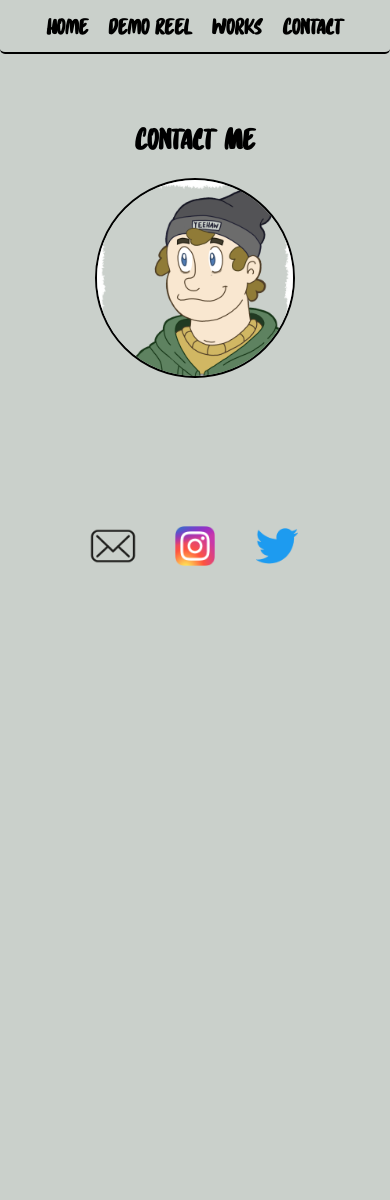
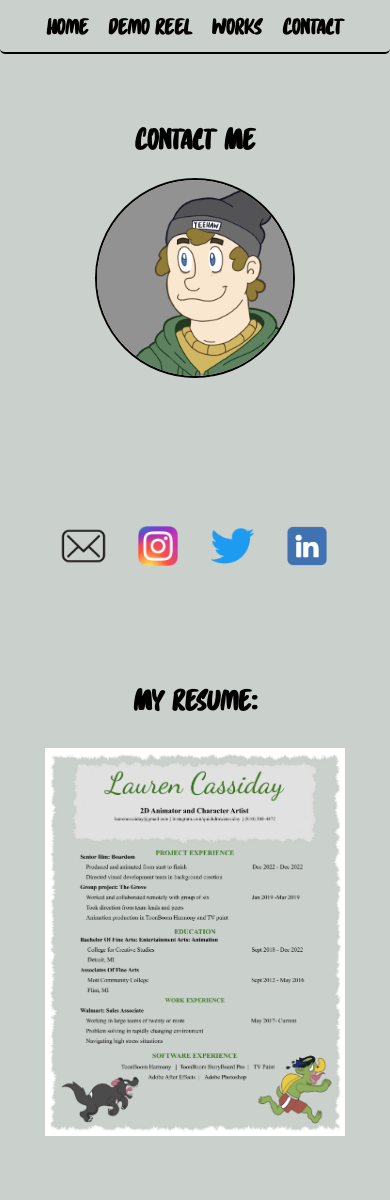
Before and after one commit to WrecksForLife/gridPortfolio, a plain HTML site: page contact.html in a window 390 px wide. Before the commit the page ends 844 px from the top, so only its background shows below. Drawn offline with Linux system fonts and the light colour scheme.

Commit message:
updated last minute changes

```diff
--- a/contact.html
+++ b/contact.html
@@ -24,7 +24,7 @@
         <h3 class="header">Contact Me</h3>
         <img
           id="profile-photo"
-          src="./img/work/website icon UPDATES.png"
+          src="./img/work/website_icon_2.png"
           alt="Personal Avatar"
         />
         <div class="mail">
@@ -68,6 +68,31 @@
         <div class="handle-twitter">
           <h2 class="handles">Twitter:</h2>
         </div>
+
+        <div class="linkedin">
+          <a href="https://www.linkedin.com/in/lauren-cassiday-2294ba257/">
+            <img
+              class="contact-icon"
+              id="linkedin-icon"
+              src="./img/work/Linkedin-logo-on-transparent-Background-PNG-.png"
+              alt="My LinkedIn"
+            />
+          </a>
+        </div>
+        <div class="handle-linkedin">
+          <h2 class="handles">LinkedIn:</h2>
+        </div>
+      </div>
+    </div>
+
+    <div class="resume-container">
+      <div class="resume">
+        <h2 id="myresume">My Resume:</h2>
+        <img
+          id="resumephoto"
+          src="./img/work/Updated_resume_10-11-22.png"
+          alt=""
+        />
       </div>
     </div>
 
--- a/css/contact.css
+++ b/css/contact.css
@@ -79,7 +79,7 @@ nav ul li {
 
 .contact-info {
     display: grid;
-    grid-template-columns: 33% 33% 33%;
+    grid-template-columns: 25% 25% 25% 25%;
     grid-template-rows: 1fr 5fr 1fr 1fr 0.5fr 1fr ;
     justify-content: center;
     align-items: center;
@@ -95,7 +95,7 @@ nav ul li {
     height: auto;
     width: 255px;
     border-radius: 50%;
-    grid-column: 1 / 4;
+    grid-column: 1 / 5;
     grid-row: 2 / 3;
     margin: auto;
 }
@@ -135,8 +135,19 @@ nav ul li {
     grid-row: 4 / 6;
 }
 
+.contact-info .linkedin {
+    grid-column: 4 / 5;
+    grid-row: 5 / 7;
+    margin: auto;
+}
+
+.contact-info .handle-linkedin {
+    grid-column: 4 / 5;
+    grid-row: 4 / 6;
+}
+
 .contact-info h3 {
-    grid-column: 1 / 4;
+    grid-column: 1 / 5;
     margin: auto;
     font-family: 'Daft', sans-serif;
     font-size: 3.3rem;
@@ -162,6 +173,35 @@ nav ul li {
 
 }
 
+.resume-container {
+    margin: auto;
+    margin-top: 4rem;
+    min-width: 50%;
+    max-width: 60%;
+}
+
+#myresume {
+    line-height: 2rem;
+    font-size: 3rem;
+    color: #000;
+    font-family: 'Daft', sans-serif;
+    padding: 2rem;
+}
+
+.resume {
+    display: flex;
+    flex-direction: column;
+    margin: auto;
+    justify-content: center;
+    align-items: center;
+    padding-bottom: 4rem;
+}
+
+#resumephoto {
+    width: 700px;
+    height: auto;
+}
+
 #email-icon{
     height: 70px;
     width: auto;
@@ -173,6 +213,11 @@ nav ul li {
 }
 
 #twitter-icon {
+    height: 70px;
+    width: auto;
+}
+
+#linkedin-icon {
     height: 70px;
     width: auto;
 }
@@ -242,6 +287,10 @@ nav ul li {
         font-size: 20px;
     }
 
+    .contact-info .handles {
+        font-size: 2rem;
+    }
+
     .left-footer, .right-footer {
         font-size: 16px
     }
@@ -270,6 +319,11 @@ nav ul li {
 
     .header {
         grid-column: 1 / 4;
+    }
+
+    #resumephoto {
+        width: 500px;
+        height: auto;
     }
 }
 
@@ -318,8 +372,18 @@ nav ul li {
         width: auto;
     }
 
+    #myresume {
+        font-size: 2rem;
+    }
+
 }
 
+@media screen and (max-width: 530px) {
+    #resumephoto {
+        width: 400px;
+        height: auto;
+    }
+}
 @media screen and (max-width: 500px) {
     #profile-photo {
         height: auto;
@@ -340,10 +404,20 @@ nav ul li {
         height: 40px;
         width: auto;
     }
+
+    #linkedin-icon {
+        height: 50px;
+        width: auto;
+    }
 }
 
 @media screen and (max-width: 410px) {
     nav a {
         font-size: 24px;
     }
+
+    #resumephoto {
+        width: 300px;
+        height: auto;
+    }
 }
--- a/css/works.css
+++ b/css/works.css
@@ -318,6 +318,7 @@ nav ul li {
     max-width: 60%;
     align-items: center;
     justify-content: space-between;
+    color: #000;
 }
 
 .right-footer {
```
Also changed, not shown: css/style.css (+6 -3 lines), demoreel.html (+7 -0 lines), index.html (+25 -9 lines), works.html (+49 -40 lines), img/Screenshot from 2022-08-09 09-30-14.png (deleted), img/Screenshot from 2022-08-09 09-30-34.png (deleted), img/icon_winter_2022.png (deleted), img/work/Linkedin-logo-on-transparent-Background-PNG-.png (added), img/work/Updated_resume_10-11-22.png (added), img/work/website_icon_2.png (added).
